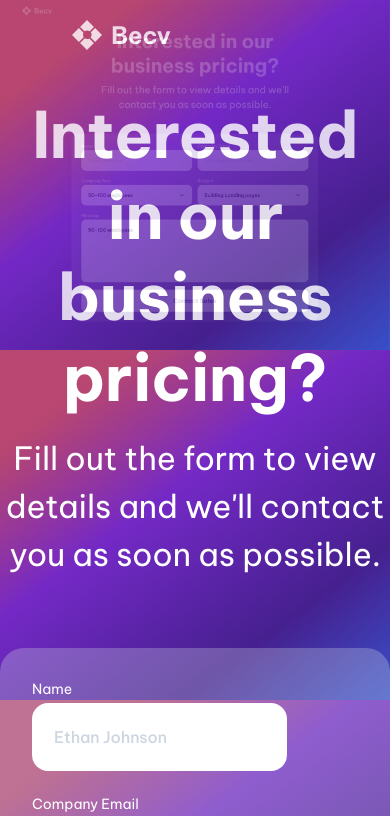
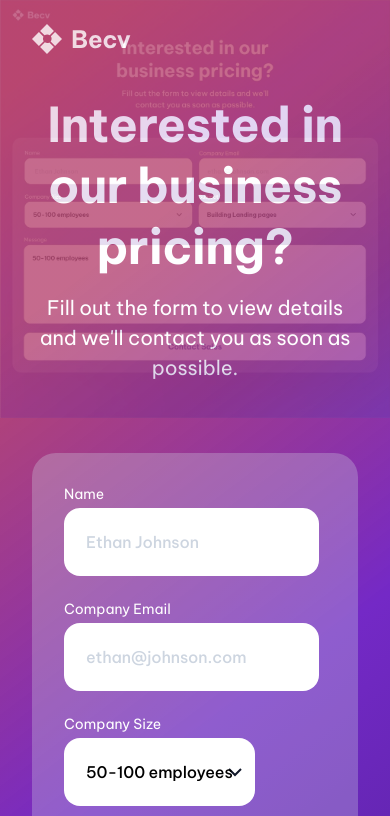
Before and after one commit to jeremymouzin/devchallenges, a plain HTML site: page contact-page/index.html in a window 390 px wide. Shown: the top 816 px of the page. Drawn offline with Linux system fonts and the light colour scheme.

Commit message:
Add tablet contact page version

```diff
--- a/contact-page/index.html
+++ b/contact-page/index.html
@@ -10,7 +10,7 @@
   <link href="https://fonts.googleapis.com/css2?family=Be+Vietnam+Pro:wght@100;200;300;400;500;600;700;800;900&display=swap" rel="stylesheet">
 </head>
 <body>
-  <img class="reference" src="reference.jpg">
+  <img class="reference" src="reference-1024.jpg">
 
   <img class="logo" src="assets/contact-form-icon.svg">
 
--- a/contact-page/style.css
+++ b/contact-page/style.css
@@ -23,7 +23,6 @@ img {
 
 body {
   background-image: url('assets/bg-image.svg');
-  background-size: 100%;
   font-family: 'Be Vietnam Pro', sans-serif;
   color: white;
 }
@@ -113,3 +112,33 @@ form > input[type="submit"] {
   color: #4036A9;
   font-weight: 600;
 }
+
+@media (max-width:1024px) {
+  form {
+    max-width: 100%;
+  }
+
+  body {
+    padding: 32px;
+  }
+
+  .logo {
+    margin-left: 0;
+    margin-top: -8px;
+  }
+
+  .title {
+    font-size: 48px;
+    margin-top: 40px;
+    max-width: 420px;
+  }
+
+  .tagline {
+    font-size: 20px;
+    max-width: 390px;
+  }
+
+  .labeled-input > select {
+    background-position: 95%;
+  }
+}
```
Also changed, not shown: contact-page/reference-1024.jpg (added), contact-page/reference.jpg (deleted).
